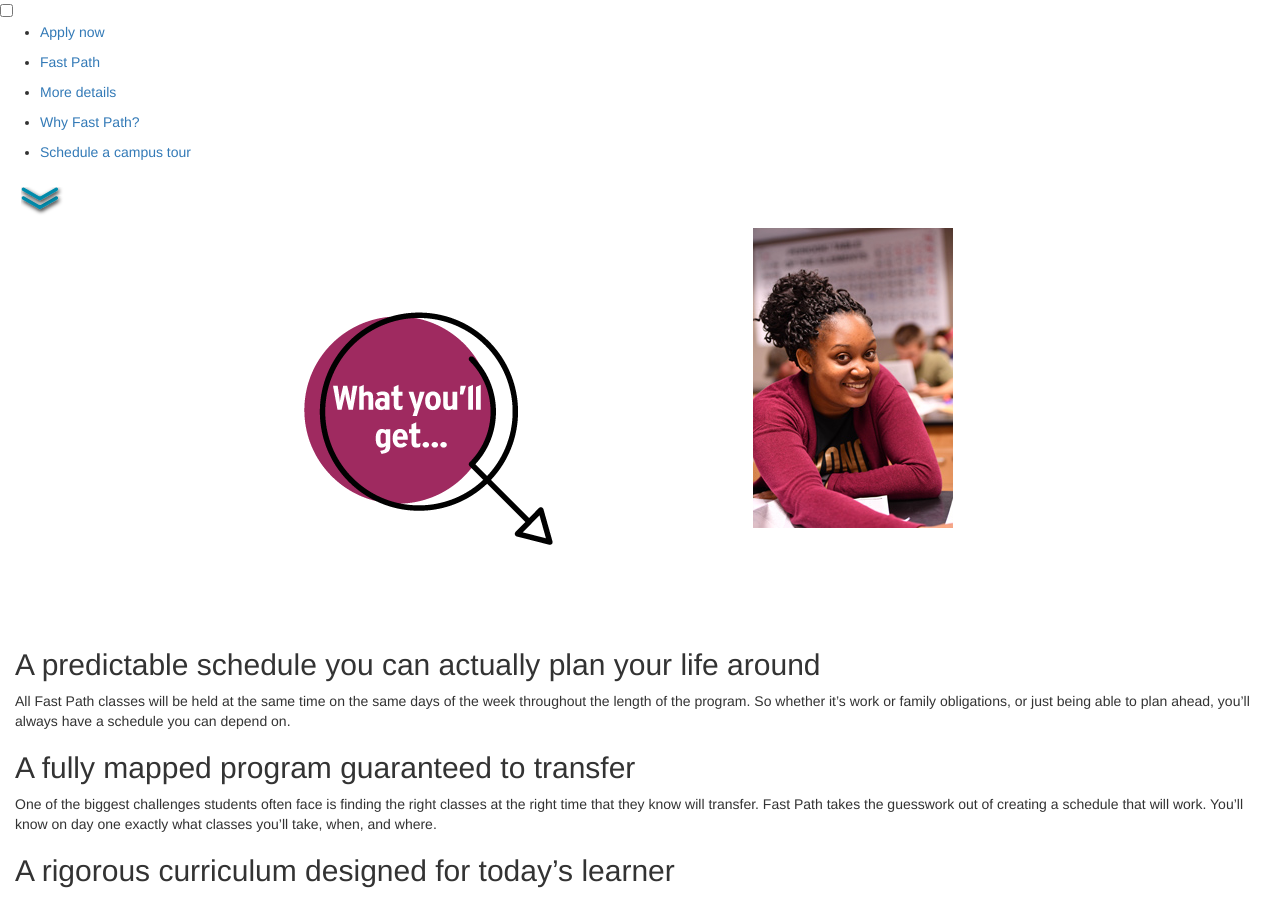
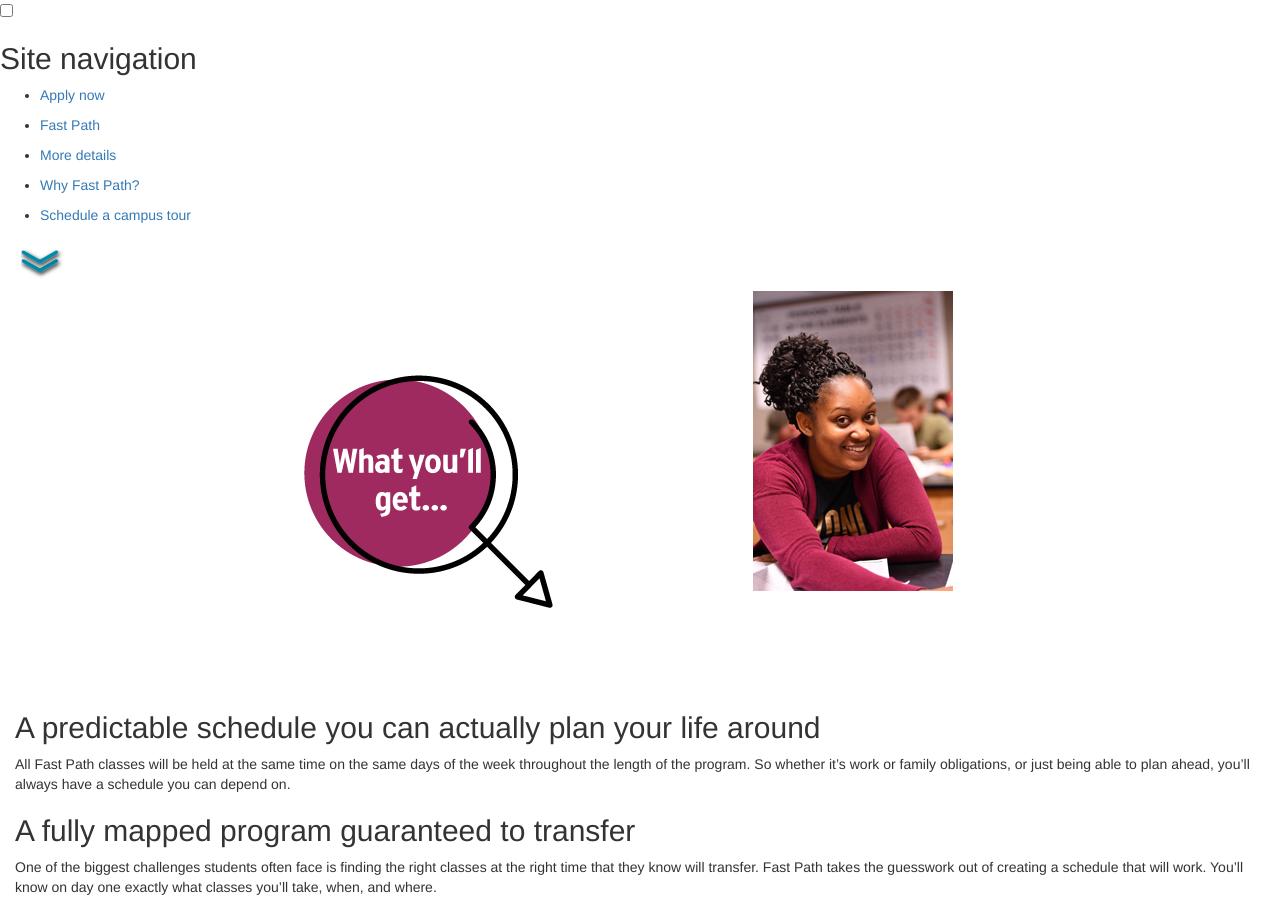
Before and after one commit to wdzajicek/jekyll-kcc-fastpath_img-zoom, a Jekyll site: the page built from why-fastpath.md, in a window 1280 px wide and 900 px high. Built offline with Jekyll 4.4.1, drawn with Linux system fonts in a browser that asks for light colours; nearby versions of some CDN libraries.

Commit message:
Place menu h2 within nav tags

```diff
--- a/_includes/navmenu.html
+++ b/_includes/navmenu.html
@@ -6,6 +6,7 @@
     <span class="full-span"></span>
   </label>
   <nav class="full-nav noshow">
+    <h2 class="nav-h2">Site navigation</h2>
     <div class="full-nav-cntr">
       <ul class="full-nav-ul">
         <li>
```
